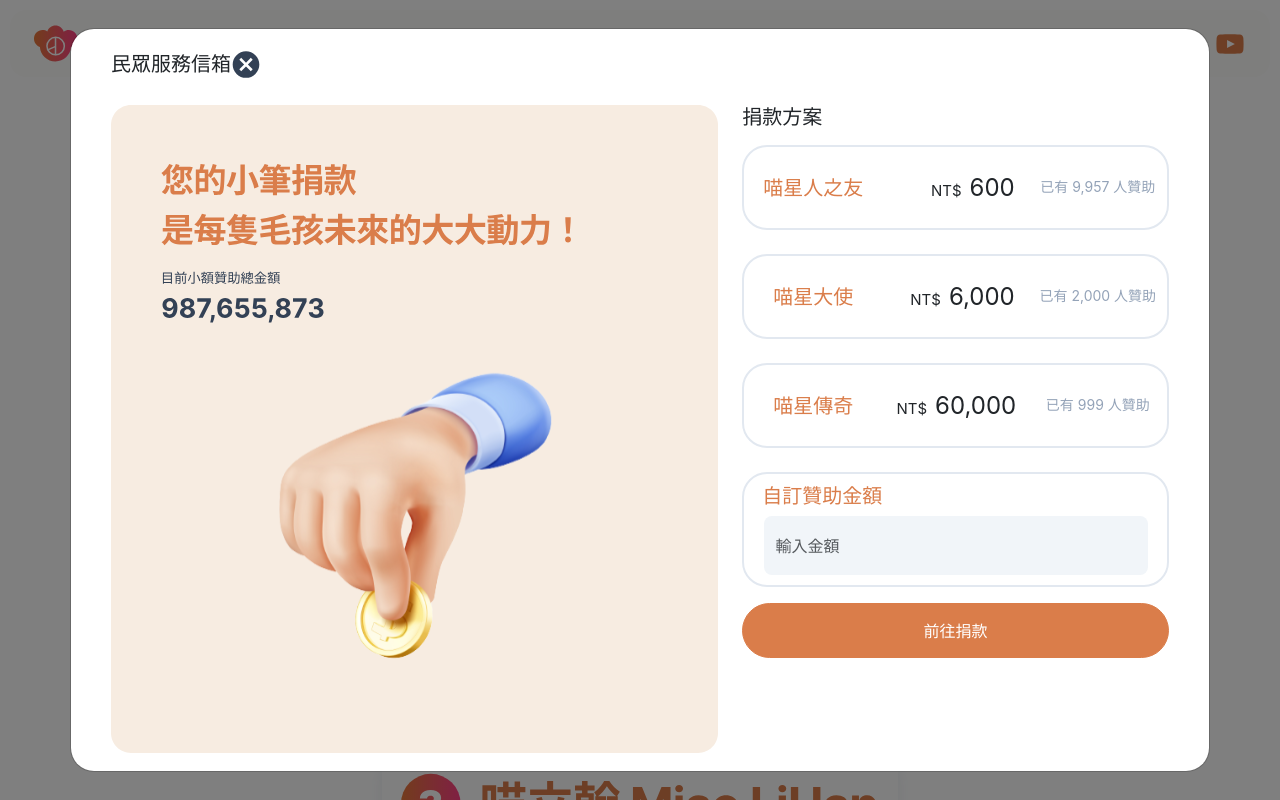
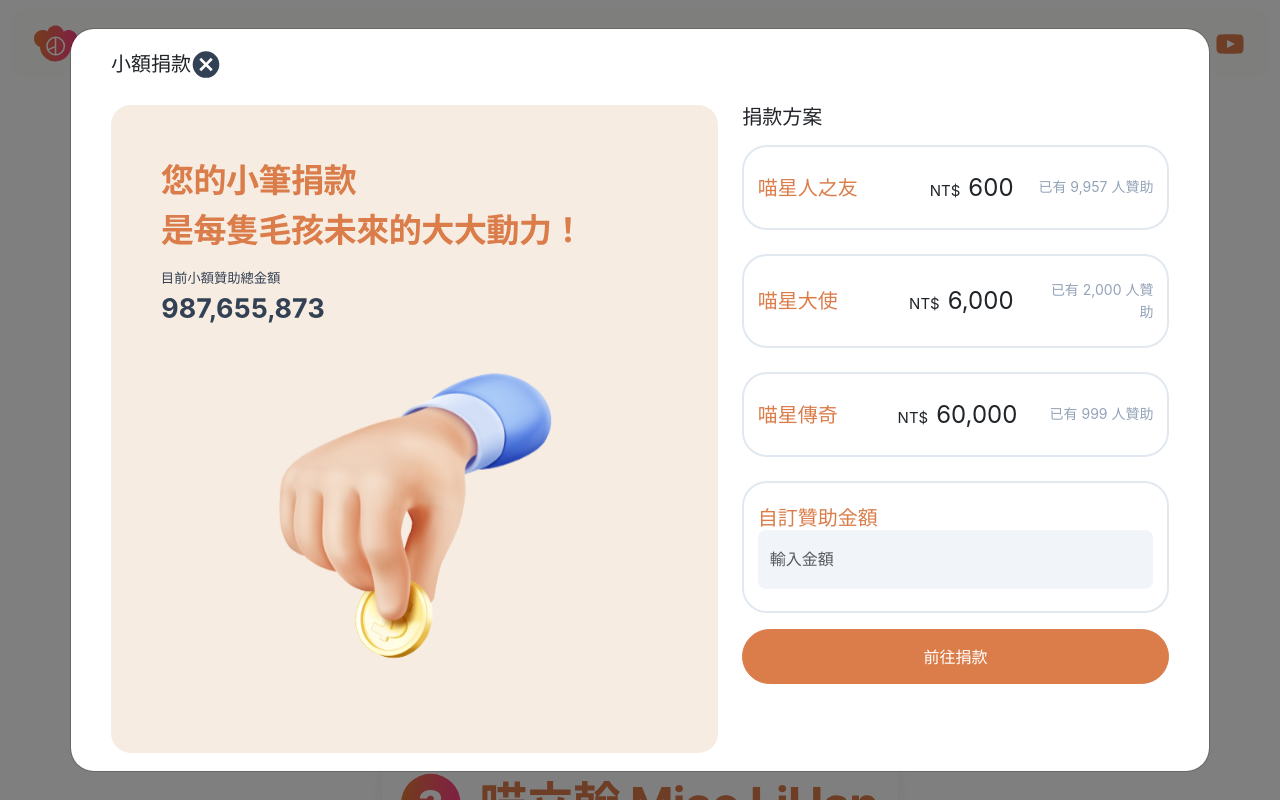
Before and after one commit to hsuchiashih/2023F2E_campaign_website, a Vue app in the folder main_project/: page / in a window 1280 px wide. Both pictures are taken after a click on the button "小額捐款". Shown: the part 3174-3974 px from the top of the page. Built offline with nearby package versions, Linux system fonts and the light colour scheme.

Commit message:
donateModal完成

```diff
--- a/main_project/src/components/DonateModal.vue
+++ b/main_project/src/components/DonateModal.vue
@@ -21,32 +21,32 @@
     <div class="modal-dialog modal-dialog-scrollable modal-xl modal_custom">
       <div class="modal-content">
         <div class="modal-header">
-          <h5 class="modal-title" id="donateModalLabel">民眾服務信箱</h5>
+          <h5 class="modal-title" id="donateModalLabel">小額捐款</h5>
           <button type="button" data-bs-dismiss="modal" aria-label="Close" class="cancel_button">
           </button>
         </div>
         <div class="modal-body">
           <div class="row">
-            <div class="col-12 col-lg-7 overflow-hidden mb-3">
-              <img class="img_cover d-none d-lg-block" src="@/assets/img/modal/donate.svg" alt="">
-              <img class="img_cover d-block d-lg-none" src="@/assets/img/modal/mobile_donate.png" alt="">
+            <div class="col-12 col-xl-7 overflow-hidden mb-3">
+              <img class="img_cover d-none d-xl-block" src="@/assets/img/modal/donate.svg" alt="">
+              <img class="img_cover d-block d-xl-none" src="@/assets/img/modal/mobile_donate.svg" alt="">
             </div>
-            <div v-if="!isSend" class="col-12 col-lg-5">
+            <div v-if="!isSend" class="col-12 col-xl-5">
               <h5 class="text-start">捐款方案</h5>
-              <div class="mb-2 text-center">
+              <div class="mb-2">
                 <input type="radio" name="colorSelector" id="radio_primary_level_1" value="pink"/>
                 <label class="mx-0" for="radio_primary_level_1">
                   <div class="row h-100 justify-content-center align-items-center">
                     <div class="col-12 col-lg-4">
-                      <h5 class="text-primary m-0">喵星人之友</h5>
+                      <h5 class="text-primary mb-4 m-lg-0">喵星人之友</h5>
                     </div>
                     <div class="col-12 col-lg-8">
                       <div class="row align-items-center">
-                        <div class="col-6 text-end">
+                        <div class="col-6 text-start text-lg-end">
                           <span class="me-2">NT$</span>
                           <span class="text_donate_moeny">600</span>
                         </div>
-                        <div class="col-6">
+                        <div class="col-6 text-end">
                           <span class="text_donate_count">已有 9,957 人贊助</span>
                         </div>
                       </div>
@@ -54,20 +54,20 @@
                   </div>
                 </label>
               </div>
-              <div class="mb-2 text-center">
+              <div class="mb-2">
                 <input type="radio" name="colorSelector" id="radio_primary_level_2" value="pink"/>
                 <label class="mx-0" for="radio_primary_level_2">
                   <div class="row h-100 justify-content-center align-items-center">
                     <div class="col-12 col-lg-4">
-                      <h5 class="text-primary m-0">喵星大使</h5>
+                      <h5 class="text-primary mb-4 m-lg-0">喵星大使</h5>
                     </div>
                     <div class="col-12 col-lg-8">
                       <div class="row align-items-center">
-                        <div class="col-6 text-end">
+                        <div class="col-6 text-start text-lg-end">
                           <span class="me-2">NT$</span>
                           <span class="text_donate_moeny">6,000</span>
                         </div>
-                        <div class="col-6">
+                        <div class="col-6 text-end">
                           <span class="text_donate_count">已有 2,000 人贊助</span>
                         </div>
                       </div>
@@ -75,20 +75,20 @@
                   </div>
                 </label>
               </div>
-              <div class="mb-2 text-center">
+              <div class="mb-2">
                 <input type="radio" name="colorSelector" id="radio_primary_level_3" value="pink"/>
                 <label class="mx-0" for="radio_primary_level_3">
                   <div class="row h-100 justify-content-center align-items-center">
                     <div class="col-12 col-lg-4">
-                      <h5 class="text-primary m-0">喵星傳奇</h5>
+                      <h5 class="text-primary mb-4 m-lg-0">喵星傳奇</h5>
                     </div>
                     <div class="col-12 col-lg-8">
                       <div class="row align-items-center">
-                        <div class="col-6 text-end">
+                        <div class="col-6 text-start text-lg-end">
                           <span class="me-2">NT$</span>
                           <span class="text_donate_moeny">60,000</span>
                         </div>
-                        <div class="col-6">
+                        <div class="col-6 text-end">
                           <span class="text_donate_count">已有 999 人贊助</span>
                         </div>
                       </div>
@@ -98,12 +98,12 @@
               </div>
               <div class="mb-2">
                 <input type="radio" name="colorSelector" id="radio_primary_level_4" value="pink"/>
-                <label class="custom_label mx-0" for="radio_primary_level_4">
+                <label class="mx-0" for="radio_primary_level_4">
                   <div class="row h-100 justify-content-center">
                     <div class="col-12">
-                      <h5 class="text-primary px-2">自訂贊助金額</h5>
+                      <h5 class="text-primary mb-4 m-lg-0">自訂贊助金額</h5>
+                      <input type="number" class="form-control custom_input" id="form_name" placeholder="輸入金額">
                     </div>
-                    <input type="number" class="form-control custom_input" id="form_name" placeholder="輸入金額">
                   </div>
                 </label>
               </div>
@@ -114,10 +114,12 @@
                 >前往捐款
               </button>
             </div>
-            <div v-else class="col-12 col-lg-5 align-self-center">
+            <div v-else class="col-12 col-xl-5 align-self-center">
               <div class="row justify-content-center align-items-center">
-                <div class="col-6 text-center">
+                <div class="col-12 text-center">
                   <h3 class="finish_text">感謝您的捐款</h3>
+                </div>
+                <div class="col-6">
                   <div>
                     <img class="img_cover finish_img_margin" src="@/assets/img/modal/finish.svg" alt="">
                   </div>
@@ -199,6 +201,7 @@
     }
 
     .finish_text {
+      margin-top: 20px ;
       font-size: 28px;
     }
 
@@ -208,19 +211,9 @@
     }
 
     & input[type="radio"] + label {
-      height: 85px;
       width: 100%;
       margin: 8px;
-      padding: 10px;
-      border-radius: 25px;
-      position: relative;
-    }
-
-    & input[type="radio"] + .custom_label {
-      height: 100%;
-      width: 100%;
-      margin: 8px;
-      padding: 10px;
+      padding: 22.5px 13.5px;
       border-radius: 25px;
       position: relative;
     }
@@ -263,7 +256,7 @@
     }
 
     .custom_input {
-      width: 90%;
+      width: 100%;
     }
   }
 }
--- a/main_project/src/components/VoiceModal.vue
+++ b/main_project/src/components/VoiceModal.vue
@@ -4,7 +4,6 @@
    const clickForSend = () => {
       isSend.value = true;
    }
-
 
    nextTick(() => {
     const voiceModal = document.getElementById('voiceModal')
@@ -28,11 +27,11 @@
         </div>
         <div class="modal-body">
           <div class="row">
-            <div class="col-12 col-lg-7 overflow-hidden mb-3">
-              <img class="img_cover d-none d-lg-block" src="@/assets/img/modal/mail.svg" alt="">
-              <img class="img_cover d-block d-lg-none" src="@/assets/img/modal/mobile_voice_man.svg" alt="">
+            <div class="col-12 col-xl-7 overflow-hidden mb-3">
+              <img class="img_cover d-none d-xl-block" src="@/assets/img/modal/mail.svg" alt="">
+              <img class="img_cover d-block d-xl-none" src="@/assets/img/modal/mobile_voice_man.svg" alt="">
             </div>
-            <div v-if="!isSend" class="col-12 col-lg-5">
+            <div v-if="!isSend" class="col-12 col-xl-5">
               <div class="mb-3">
                 <label for="form_name" class="form-label">您的姓名</label>
                 <input type="text" class="form-control" id="form_name" placeholder="輸入姓名">
@@ -56,10 +55,13 @@
                 >送出意見
               </button>
             </div>
-            <div v-else class="col-12 col-lg-5 align-self-center">
+            <div v-else class="col-12 col-xl-5 align-self-center">
               <div class="row justify-content-center align-items-center">
+                <div class="col-12">
+                  <h3 class="finish_text">感謝您的意見</h3>
+                </div>
                 <div class="col-6 text-center">
-                  <h3 class="finish_text">感謝您的意見</h3>
+
                   <div>
                     <img class="img_cover finish_img_margin" src="@/assets/img/modal/finish.svg" alt="">
                   </div>
@@ -141,6 +143,7 @@
     }
 
     .finish_text {
+      margin-top: 20px;
       font-size: 28px;
     }
   }
```
Also changed, not shown: main_project/src/assets/img/modal/mobile_donate.svg (added).
